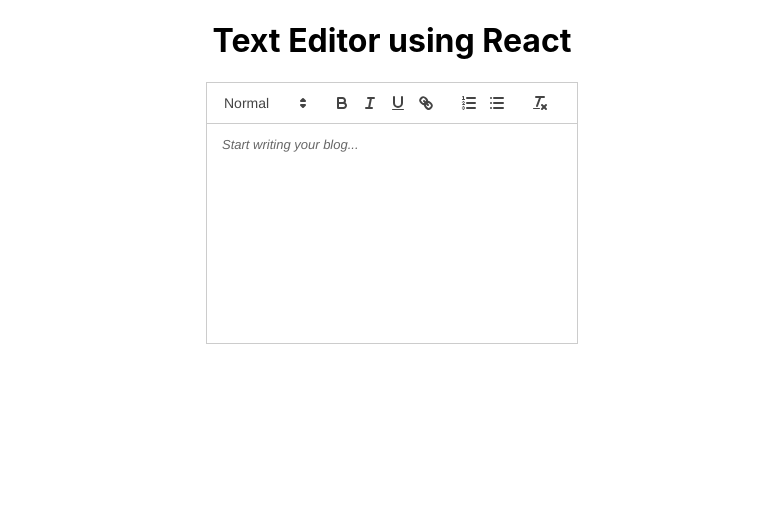
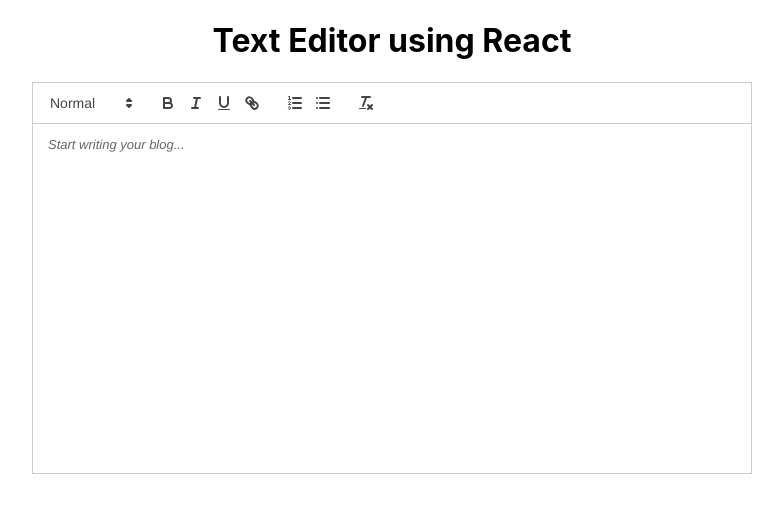
Before and after one commit to ClassHacker/text-editor, a React (Create React App) app in the folder text-editor/: page / in a window 1280 px wide. Shown: the top 512 px of the page, without its empty margins (248-1031 px from the left). Built offline with nearby package versions, Linux system fonts and the light colour scheme.

Commit message:
add formats

```diff
--- a/text-editor/src/Texteditor.jsx
+++ b/text-editor/src/Texteditor.jsx
@@ -1,28 +1,44 @@
-import React from "react"
-import "quill/dist/quill.snow.css"
-import ReactQuill from "react-quill"
+import React from "react";
+import "quill/dist/quill.snow.css";
+import ReactQuill from "react-quill";
 
 const TextEditor = () => {
-    var modules = {}
-    var formats = []
+  var modules = {};
+  var formats = [
+    "headers",
+    "height",
+    "bold",
+    "italic",
+    "underline",
+    "strike",
+    "blockquote",
+    "list",
+    "color",
+    "bullet",
+    "indent",
+    "link",
+    "image",
+    "align",
+    "size",
+  ];
   const onContentChange = (content) => {
     console.log("content-->", content);
-    }
+  };
   return (
     <div>
-            <h1 style={{textAlign: "center"}}>Text Editor using React</h1>
-            <div style={{display: "grid", justifyContent: "center"}}>
+      <h1 style={{ textAlign: "center" }}>Text Editor using React</h1>
+      <div style={{ display: "grid", justifyContent: "center" }}>
         <ReactQuill
           theme="snow"
           modules={modules}
           formats={formats}
           placeholder="Start writing your blog..."
           onChange={onContentChange}
-                    style={{height: "220px" }}>
-                </ReactQuill>
+          style={{ height: "350px", width: "720px" }}
+        ></ReactQuill>
       </div>
     </div>
-    )
-}
+  );
+};
 
 export default TextEditor;
```
Lines whose indentation alone changed are shown as unchanged.
